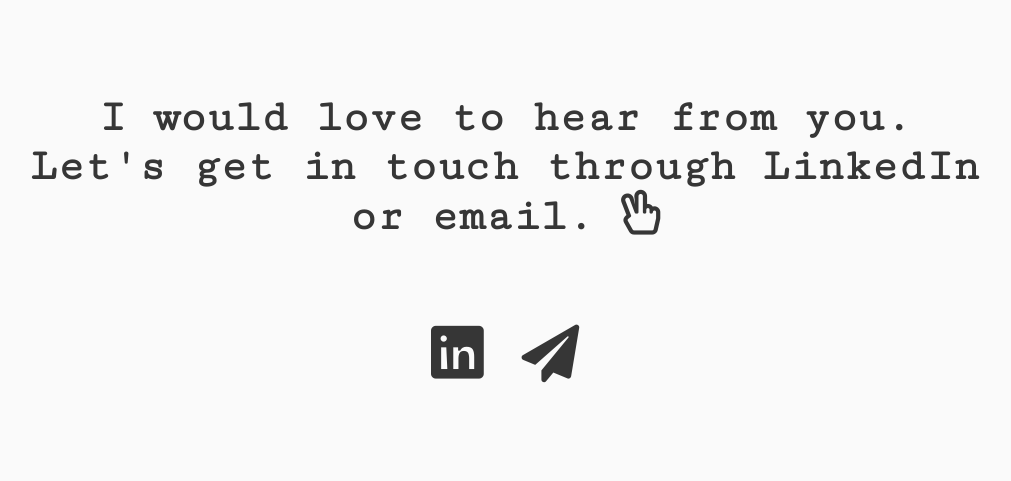
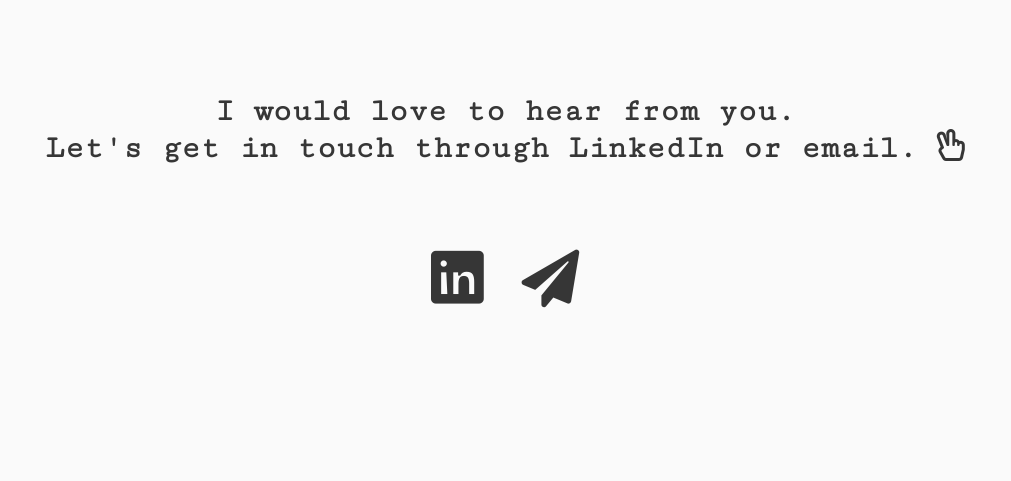
Before and after one commit to margaux-m/portfolio, a PHP site: page /pages/contact.html in a window 1280 px wide. Shown: the part 137-618 px from the top of the page, without its empty margins (135-1146 px from the left). Run offline with PHP 8.4, Linux system fonts and the light colour scheme; some libraries are stand-ins or nearby versions.

Commit message:
Changed font size of h1 on contact page

```diff
--- a/assets/css/style.css
+++ b/assets/css/style.css
@@ -163,6 +163,12 @@ h1#role-title {
   margin-top: 0;
 }
 
+h1#contact {
+  font-family: 'Cutive Mono', monospace;
+  font-size: 2rem;
+  margin-bottom: 1rem;
+}
+
 .h2-subtitle {
   margin-top: 4rem;
   margin-bottom: 3rem;
--- a/pages/contact.html
+++ b/pages/contact.html
@@ -23,7 +23,7 @@
   </nav>
   <!-- Main content -->
   <div class="container">
-    <h1 id="hello" class="center">I would love to hear from you.<br>Let's get in touch through LinkedIn or email. <i class="far fa-hand-peace"></i></h1>
+    <h1 id="contact" class="center">I would love to hear from you.<br>Let's get in touch through LinkedIn or email. <i class="far fa-hand-peace"></i></h1>
     <div class="contact-icons">
       <h1 class="contact-icon">
         <a class="linkedin" href="https://www.linkedin.com/in/margaux-mansanarez/" target="_blank">
```
